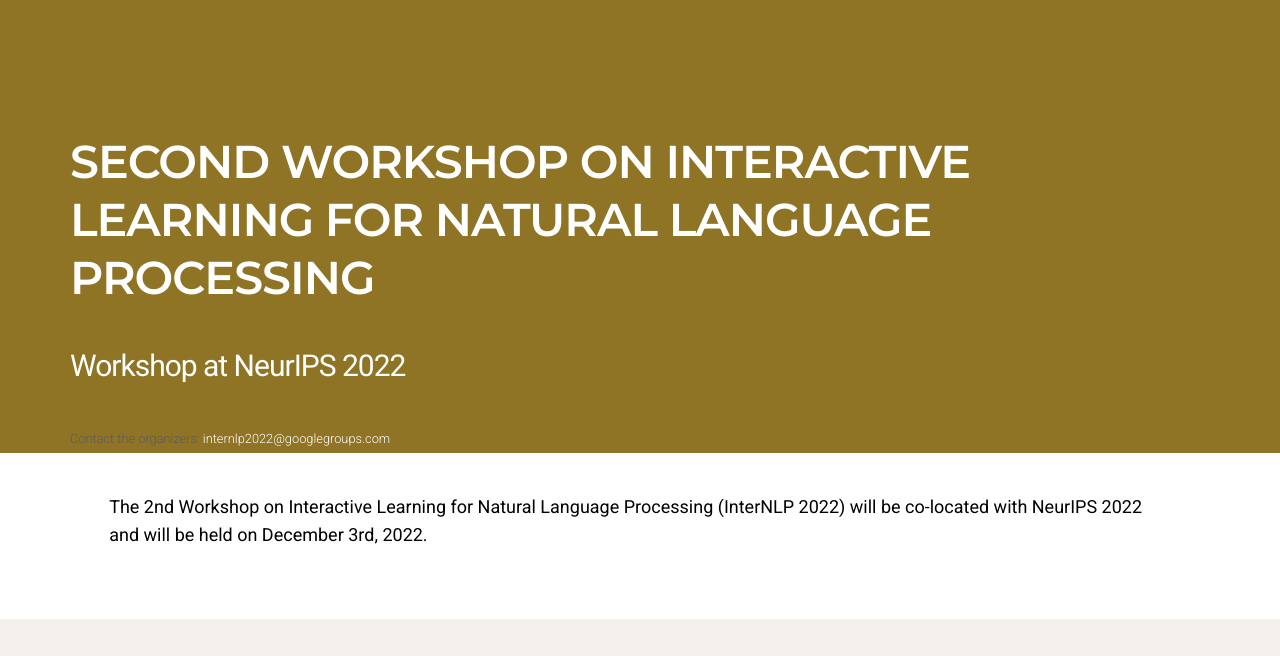
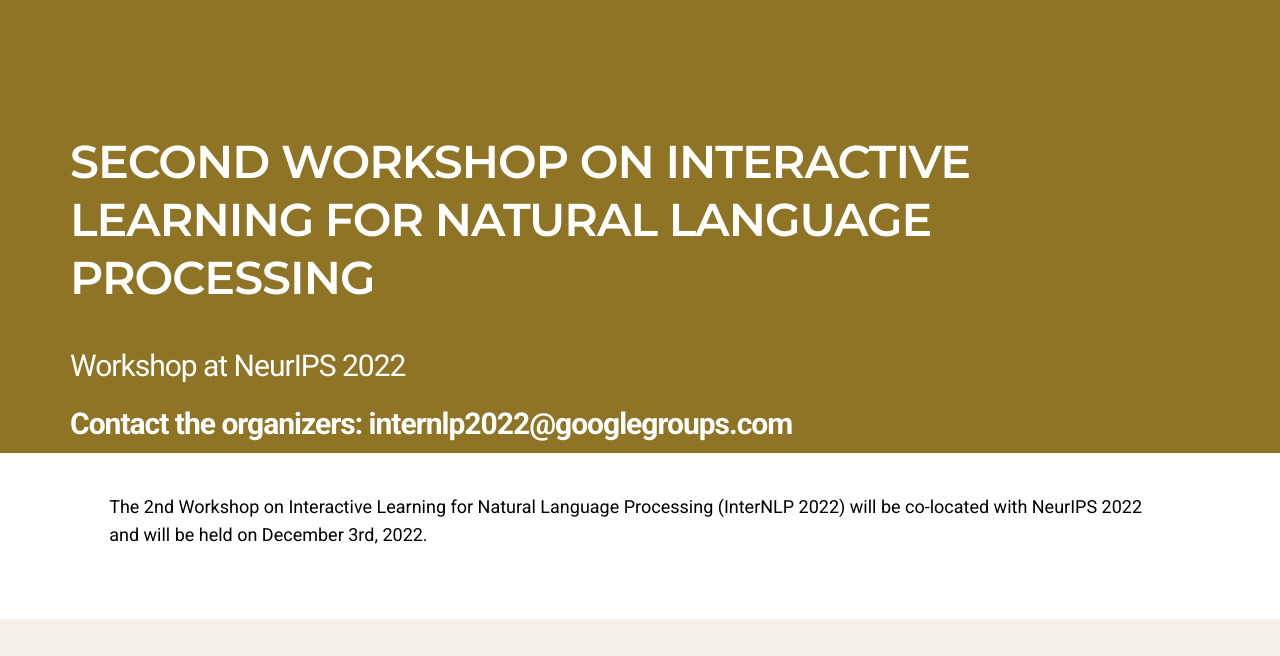
Before and after one commit to internlp/internlp.github.io, a plain HTML site: page index.html in a window 1280 px wide. Shown: the part 136-792 px from the top of the page. Drawn offline with Linux system fonts and the light colour scheme.

Commit message:
Update index.html

```diff
--- a/index.html
+++ b/index.html
@@ -54,7 +54,7 @@
             <div class="row">
                 <div class="col-lg-12 col-md-12 col-sm-12 col-xs-12">
                     <h1 class="hero-title">Second Workshop on Interactive Learning for Natural Language Processing</h1>
-			<p class="hero-subtitle"><strong>Workshop at NeurIPS 2022</strong></br><p style="font-size:80%;">Contact the organizers: <a href="mailto:internlp2022@googlegroups.com" style="color: white;">internlp2022@googlegroups.com</a></p>
+			<p class="hero-subtitle"><strong>Workshop at NeurIPS 2022</strong></br>Contact the organizers: <a href="mailto:internlp2022@googlegroups.com" style="color: white;">internlp2022@googlegroups.com</a></p>
             </div>
         </div>
     </div>
```
